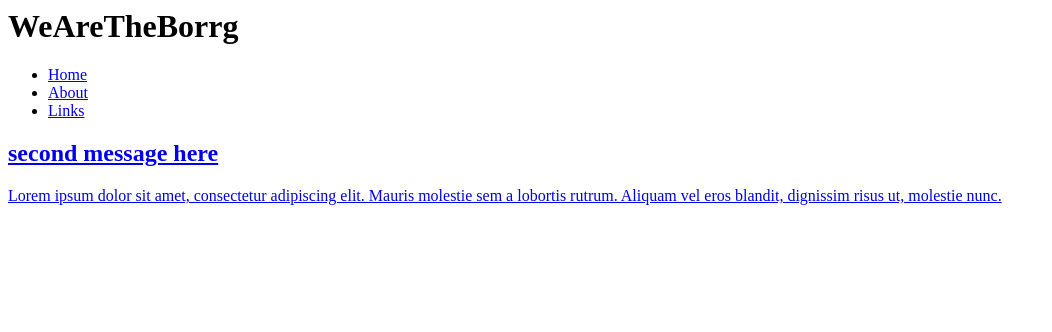
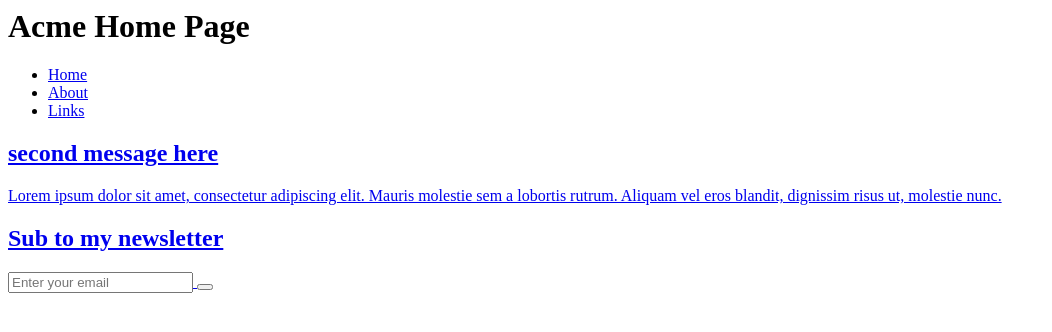
Before and after one commit to Stevennagle/BasicResponsiveLayout, a plain HTML site: page index.html in a window 1280 px wide. Shown: the whole page, without its empty margins (0-1052 px from the left). Drawn offline with Linux system fonts and the light colour scheme.

Commit message:
Added Markup place holders

```diff
--- a/index.html
+++ b/index.html
@@ -2,14 +2,17 @@
 	<head>
 		<meta charset="utf-8">
 		<meta name="viewport" content="width=device-width">
-		<title> WeAreTheBorrg </title>
+		<meta name="author" content="Brad Traversy">
+		<meta name="description" content="Web Tutorial">
+		<meta name="description" content="https://youtu.be/Wm6CUkswsNw">
+		<title>Site title name </title>
 		<link rel="stylesheet" href="./css/style.css">
 	</head>
 	<body>
 		<header>
 			<div class="container">
 				<div id="branding">
-					<h1>WeAreTheBorrg</h1>
+					<h1>Acme Home Page </h1>
 				</div>
 				<nav>
 					<ul>
@@ -27,7 +30,17 @@
 						Lorem ipsum dolor sit amet, consectetur adipiscing elit. Mauris molestie sem a lobortis rutrum. Aliquam vel eros blandit, dignissim risus ut, molestie nunc.
 					</p>
 				</div>
+			</section>
 
+			<section id="newsletter">
+				<div class="container">
+					<h1>Sub to my newsletter</h1>
+					<form action="">
+						<input type="email" placeholder="Enter your email">
+						<button type="submit" class="button_0"></button>
+					</form>
+
+				</div>
 			</section>
 
 	</body>
```
